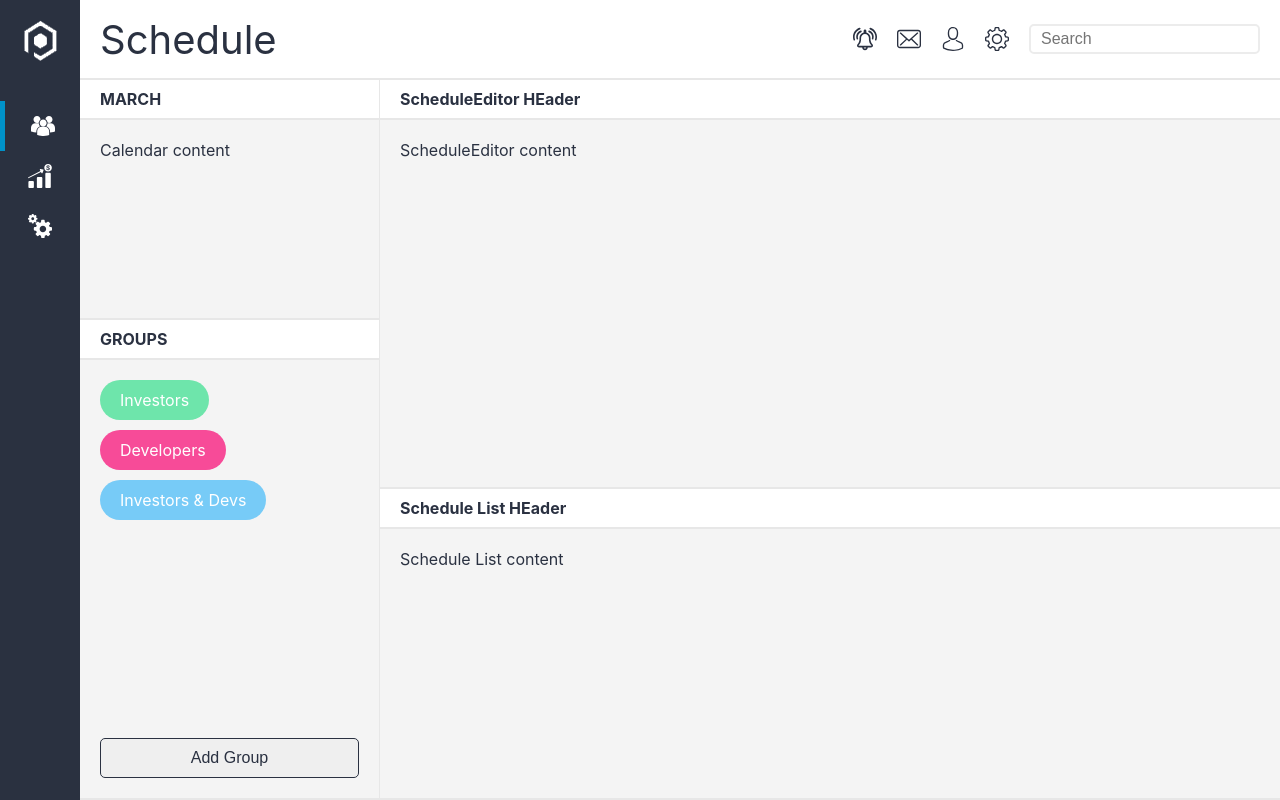
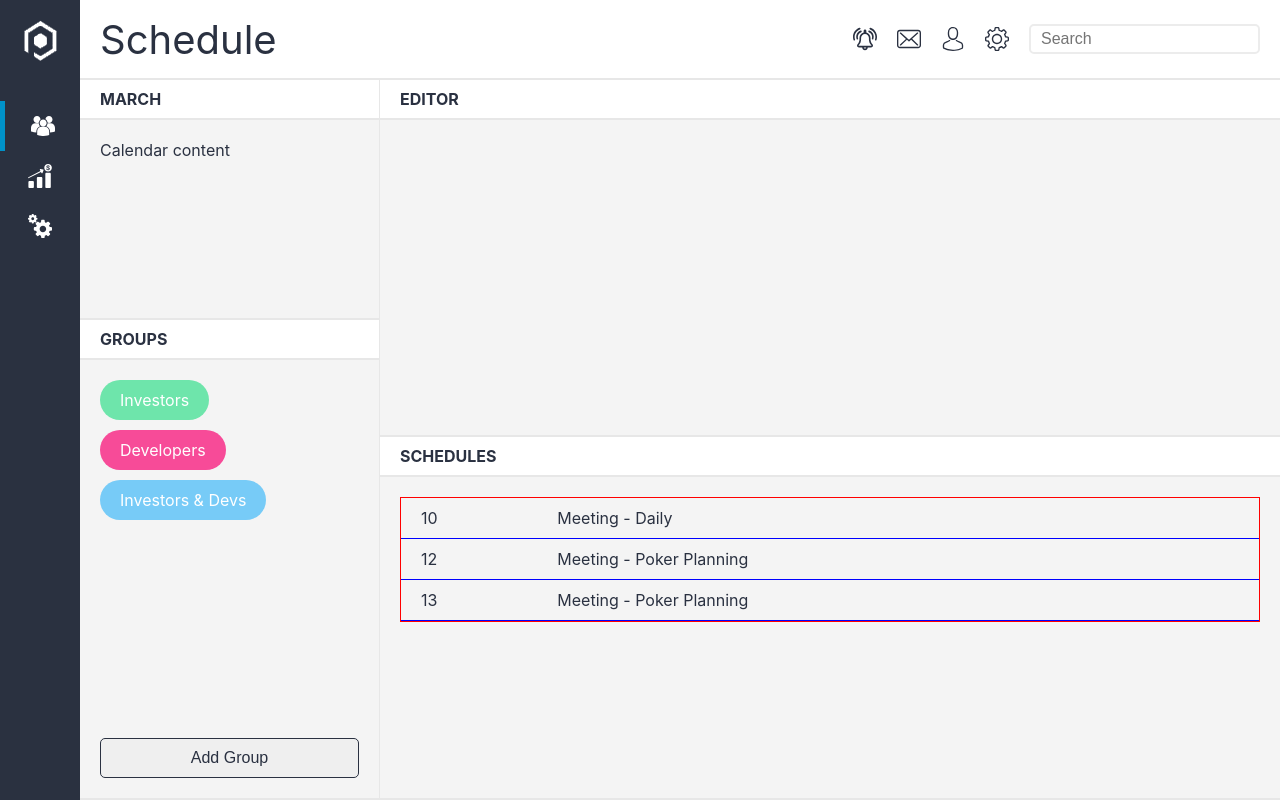
Before and after one commit to claudiogaraycochea/schedule, a React (Create React App) app: page / in a window 1280 px wide. Built offline with nearby package versions, Linux system fonts and the light colour scheme.

Commit message:
Global component

```diff
--- a/src/App.css
+++ b/src/App.css
@@ -471,3 +471,14 @@ h1, h2, h3, h4 {
   width: 24px;
 	height: 24px;
 }
+
+.table {
+  border: 1px solid red;
+}
+
+.table .item {
+  display: flex;
+  align-items: center;
+  border-bottom: 1px solid blue;
+  padding: 10px 20px;
+}
--- a/src/components/groupSelector/GroupSelector.js
+++ b/src/components/groupSelector/GroupSelector.js
@@ -1,23 +1,6 @@
 import React, { Component } from 'react';
 import './GroupSelector.css';
-
-const groupList = [
-  {
-    id: 1,
-    name: 'Investors',
-    color: 'green',
-  },
-  {
-    id: 2,
-    name: 'Developers',
-    color: 'violet',
-  },
-  {
-    id: 3,
-    name: 'Investors & Devs',
-    color: 'blue',
-  }
-];
+import { groupList } from '../../global/Global';
 
 class GroupSelector extends Component {
   render() {
--- a/src/components/scheduleEditor/ScheduleEditor.js
+++ b/src/components/scheduleEditor/ScheduleEditor.js
@@ -7,10 +7,9 @@ class ScheduleEditor extends Component {
       <div className="schedule-editor">
         <div className="module-box">
           <div className="header">
-            ScheduleEditor HEader
+            EDITOR
           </div>
           <div className="content">
-            ScheduleEditor content
           </div>
         </div>
       </div>
--- a/src/components/scheduleList/ScheduleList.js
+++ b/src/components/scheduleList/ScheduleList.js
@@ -1,5 +1,6 @@
 import React, { Component } from 'react';
 import './ScheduleList.css';
+import { scheduleList } from '../../global/Global';
 
 class ScheduleList extends Component {
   render() {
@@ -7,10 +8,18 @@ class ScheduleList extends Component {
       <div className="schedule-list">
         <div className="module-box">
           <div className="header">
-            Schedule List HEader
+            SCHEDULES
           </div>
           <div className="content">
-            Schedule List content
+            <div className="table">
+              { scheduleList.map((item, key)=>{
+                  return <div key={key} className="item">
+                    <div className="col-2">{item.id}</div>
+                    <div className="col-6">{item.title}</div>
+                  </div>
+                })
+              }
+            </div>
           </div>
         </div>
       </div>
--- /dev/null
+++ b/src/global/Global.js
@@ -0,0 +1,41 @@
+export const groupList = [
+  {
+    id: 1,
+    name: 'Investors',
+    color: 'green',
+  },
+  {
+    id: 2,
+    name: 'Developers',
+    color: 'violet',
+  },
+  {
+    id: 3,
+    name: 'Investors & Devs',
+    color: 'blue',
+  }
+];
+
+export const scheduleList = [
+  {
+    id: 10,
+    groupId: 1,
+    title: 'Meeting - Daily',
+    createdAt: '03/20/2019',
+    updatedAt: '03/21/2019',
+  },
+  {
+    id: 12,
+    groupId: 1,
+    title: 'Meeting - Poker Planning',
+    createdAt: '03/20/2019',
+    updatedAt: '03/21/2019',
+  },
+  {
+    id: 13,
+    groupId: 2,
+    title: 'Meeting - Poker Planning',
+    createdAt: '03/20/2019',
+    updatedAt: '03/21/2019',
+  }
+];
```
